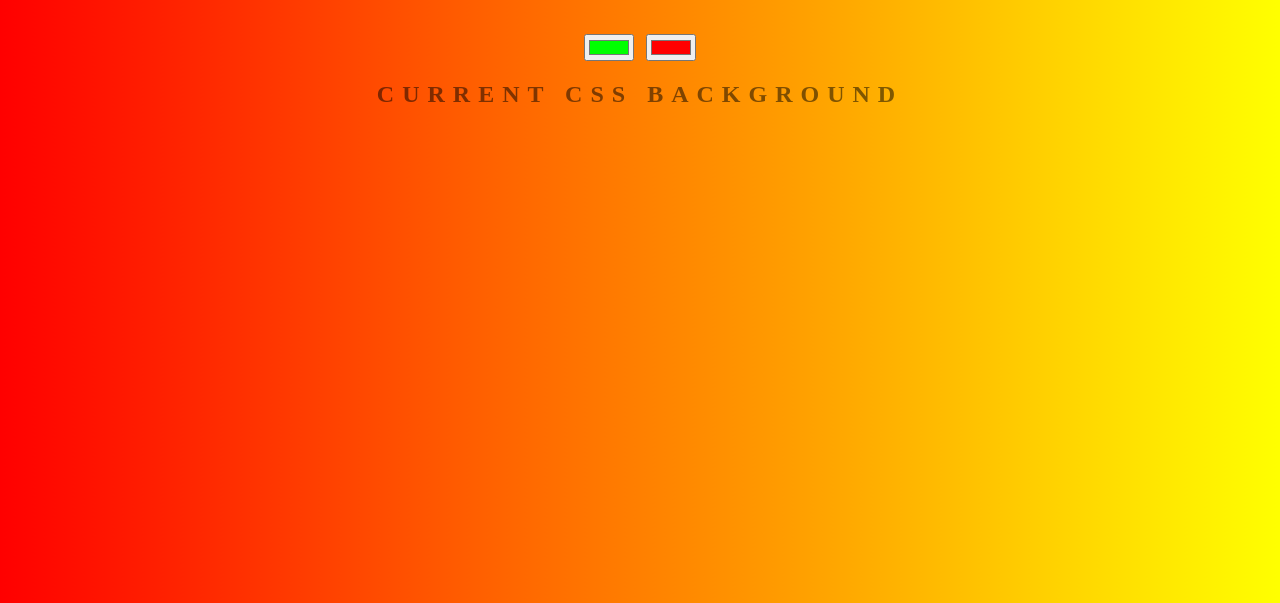
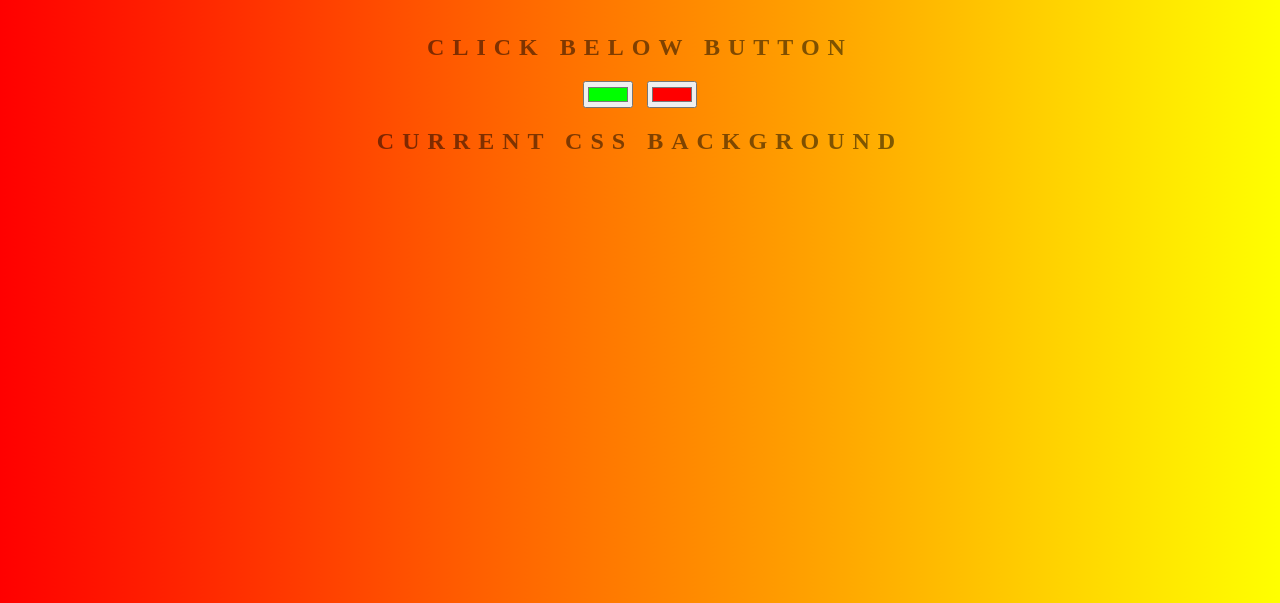
Before and after one commit to rakezt/BackgroundGenerator, a plain HTML site: page index.html in a window 1280 px wide. Shown: the part 197-800 px from the top of the page. Drawn offline with Linux system fonts and the light colour scheme.

Commit message:
Adding button description

```diff
--- a/index.html
+++ b/index.html
@@ -6,6 +6,7 @@ s 	<!DOCTYPE html>
  	</head>
  	<body id="gradient">
  		<h1>Background Generator</h1>
+   <h2>Click below button<h2>
  		<input id="color1" type="color" name="color1" value=#00ff00>
  		<input id="color2" type="color" name="color2" value=#ff0000>
  		<h2>Current CSS Background</h2>
```
